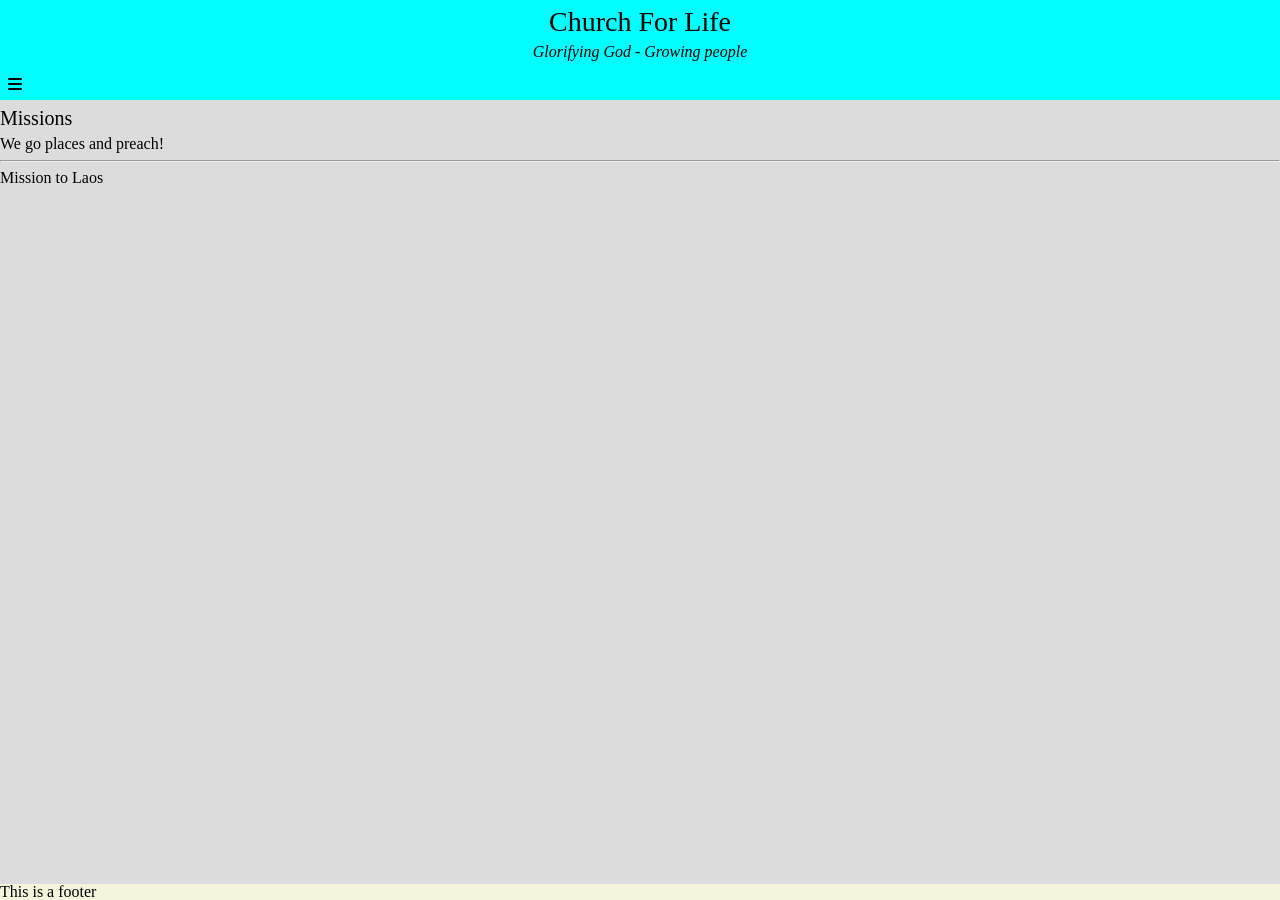
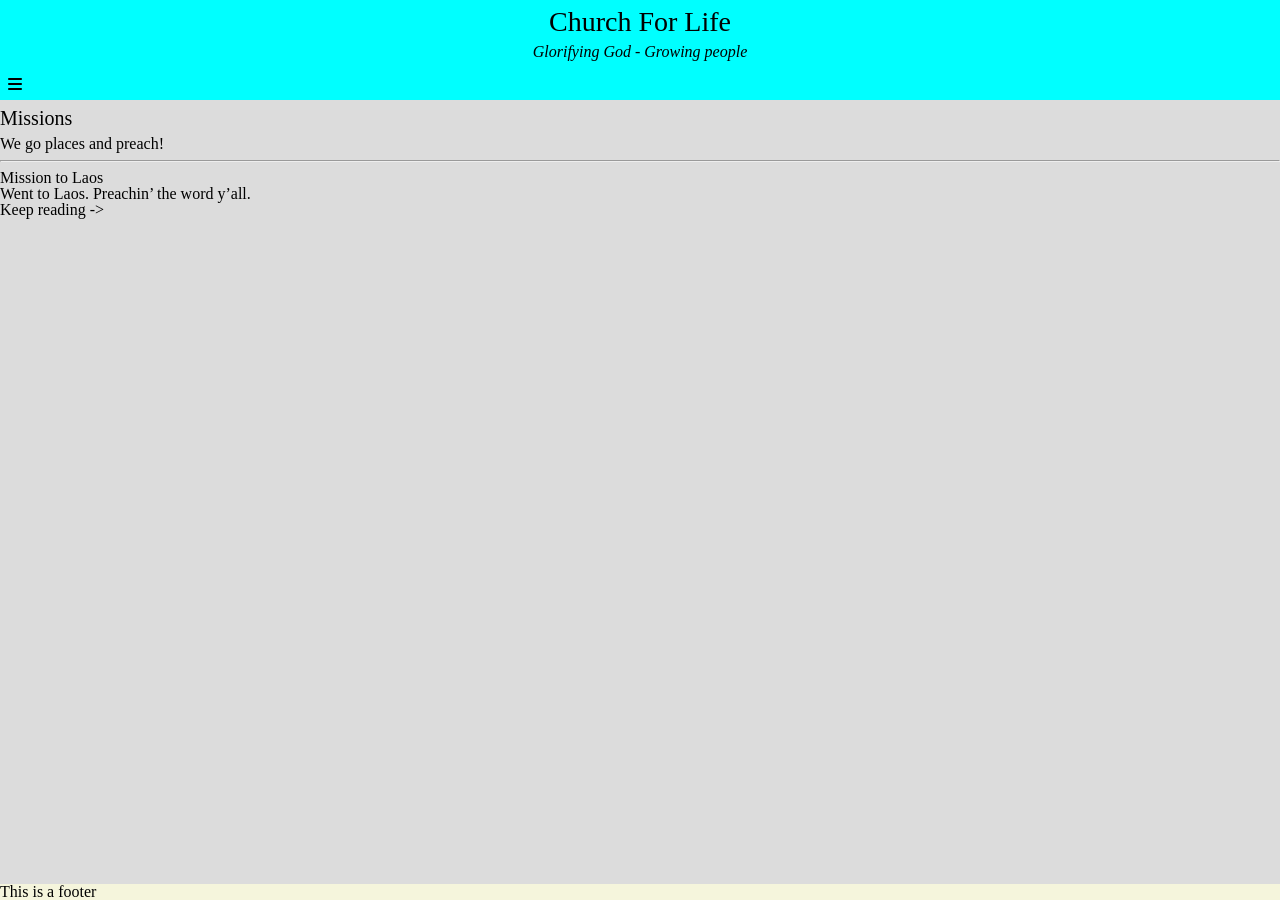
Before and after one commit to StaphSynth/Church-For-Life, a Jekyll site: the page built from missions.md, in a window 1280 px wide. Built offline with Jekyll 4.4.1, drawn with Linux system fonts in a browser that asks for light colours; nearby versions of some CDN libraries.

Commit message:
modified listGenerator.html to support display excerpt true/false flag

```diff
--- a/_config.yml
+++ b/_config.yml
@@ -24,6 +24,8 @@ baseurl: "" # the subpath of your site, e.g. /blog
 #twitter_username: jekyllrb
 #github_username:  jekyll
 
+#excerpt_separator: <!--more-->
+
 # Build settings
 markdown: kramdown
 
--- a/_includes/listGenerator.html
+++ b/_includes/listGenerator.html
@@ -1,20 +1,24 @@
 {% comment %}
   Used for generating lists of blog posts to be displayed on the site.
-  Can be configured to list only posts of a certain category. If no specific category is req'd, don't pass it anything.
-  Usage: {% include listGenerator.html cat="your_category_value_here" listLength=number_of_posts_to_display %}
+  listLength: number of list items to print on the page,
+  cat: the post category to print. For all posts, don't include the value.
+  printEx: true/false print post excerpt.
+  Usage: {% include listGenerator.html cat="your_category_value_here" listLength=number_of_posts_to_display printEx=boolean %}
 {% endcomment %}
 
 <ul class="postList">
   {% if include.cat == null %}
     {% for post in site.posts limit: include.listLength %}
       {% if post.url %}
-        <li><a href="{{ post.url }}">{{ post.title }}</a></li>
+        <li><a href="{{ post.url }}"><h3>{{ post.title }}</h3>{% if include.printEx %} {{ post.excerpt }}<a class="keepReading" href="{{ post.url }}">Keep reading -></a>{% endif %}</a></li>
       {% endif %}
     {% endfor %}
   {% else %}
     {% for post in site.posts limit: include.listLength %}
       {% if post.category == include.cat %}
-        <li><a href="{{ post.url }}">{{ post.title }}</a></li>
+        {% if post.url %}
+          <li><a href="{{ post.url }}"><h3>{{ post.title }}</h3>{% if include.printEx %} {{ post.excerpt }}<a class="keepReading" href="{{ post.url }}">Keep reading -></a>{% endif %}</a></li>
+        {% endif %}
       {% endif %}
     {% endfor %}
   {% endif %}
--- a/missions.md
+++ b/missions.md
@@ -10,4 +10,4 @@ We go places and preach!
 
 <hr>
 
-{% include listGenerator.html cat="missions" %}
+{% include listGenerator.html cat="missions" printEx=true %}
```
Also changed, not shown: _posts/2016-08-25-another-post.md (+4 -2 lines).
